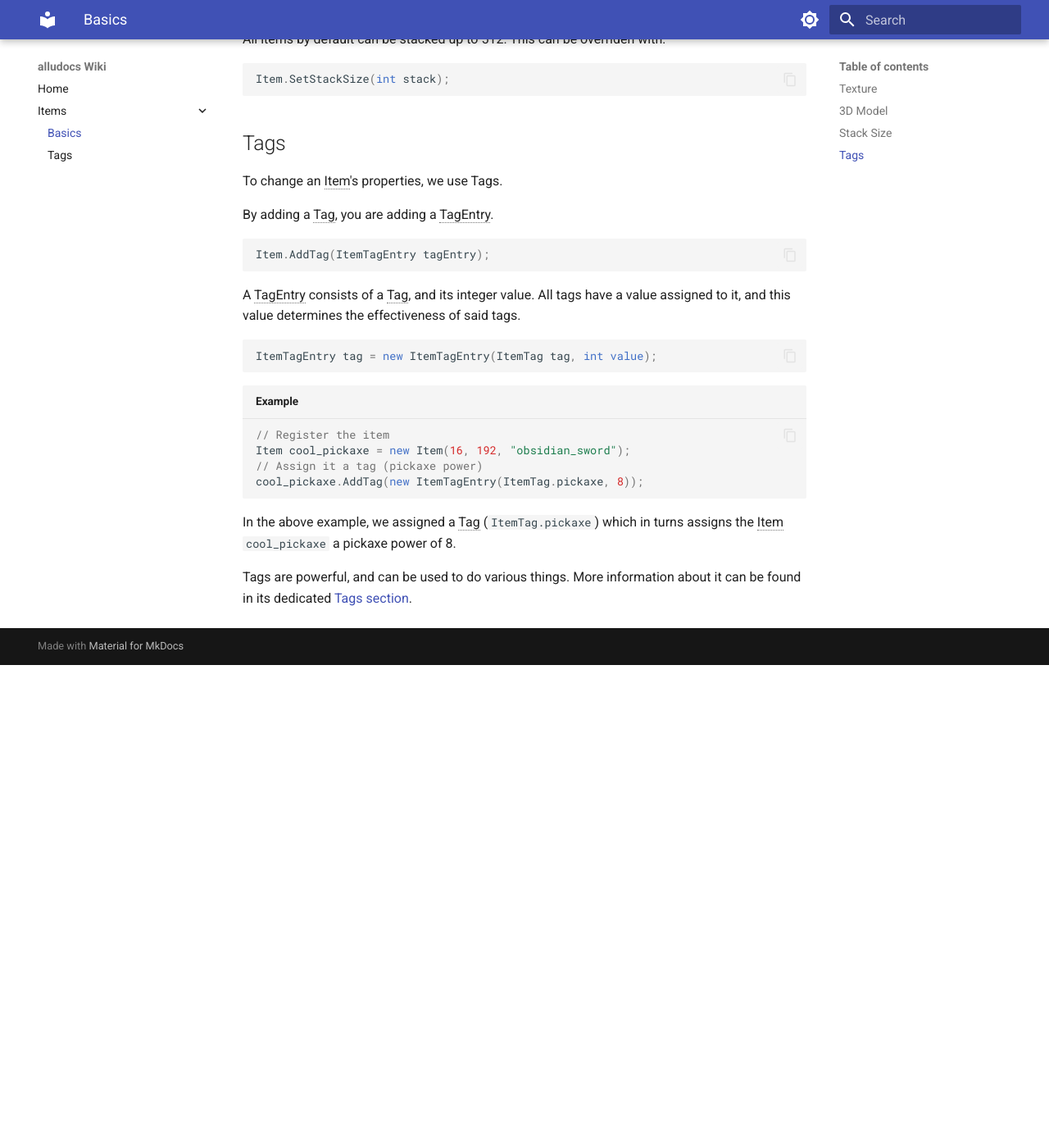
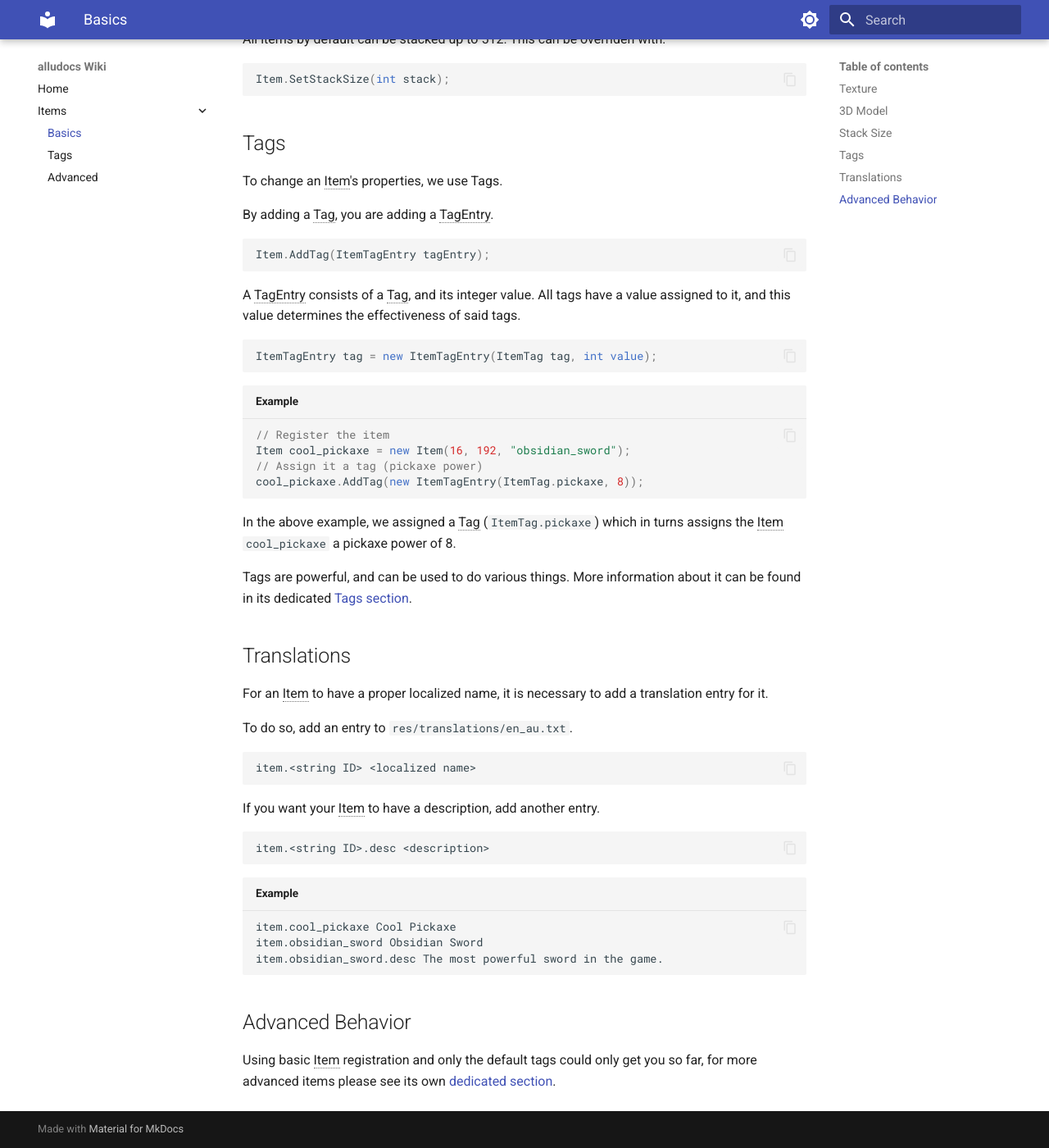
Before and after one commit to FishiaTee/alludocs, an MkDocs documentation site: the page built from docs/items/items.md, in a window 1280 px wide and 1400 px high, scrolled down 1189 px. Shown: the whole window at 82% size. Built offline with MkDocs 1.6.1 and Material for MkDocs 9.7.7, drawn with Linux system fonts in a browser that asks for light colours; before the commit the page ends 2000 px from its top, so only the background shows below that.

Commit message:
a few updates

````diff
--- a/docs/items.md
+++ b/docs/items/items.md
@@ -70,7 +70,33 @@ cool_pickaxe.AddTag(new ItemTagEntry(ItemTag.pickaxe, 8));
 
 In the above example, we assigned a Tag (`ItemTag.pickaxe`) which in turns assigns the Item `cool_pickaxe` a pickaxe power of 8.
 
-Tags are powerful, and can be used to do various things. More information about it can be found in its dedicated [Tags section](items/tags.md).
+Tags are powerful, and can be used to do various things. More information about it can be found in its dedicated [Tags section](tags.md).
+
+## Translations
+
+For an Item to have a proper localized name, it is necessary to add a translation entry for it.
+
+To do so, add an entry to `res/translations/en_au.txt`.
+
+```
+item.<string ID> <localized name>
+```
+
+If you want your Item to have a description, add another entry.
+
+```
+item.<string ID>.desc <description>
+```
+
+``` title="Example"
+item.cool_pickaxe Cool Pickaxe
+item.obsidian_sword Obsidian Sword
+item.obsidian_sword.desc The most powerful sword in the game.
+```
+
+## Advanced Behavior
+
+Using basic Item registration and only the default tags could only get you so far, for more advanced items please see its own [dedicated section](advanced.md).
 
 *[Item]: PocketBlocks.Items.Item
 *[Tag]: PocketBlocks.Items.ItemTagTypes.ItemTag
--- a/mkdocs.yml
+++ b/mkdocs.yml
@@ -31,5 +31,6 @@ markdown_extensions:
 nav:
   - Home: index.md
   - Items:
-    - Basics: items.md
+    - Basics: items/items.md
     - Tags: items/tags.md
+    - Advanced: items/advanced.md
````
Also changed, not shown: docs/items/advanced.md (added, +88 -0 lines), docs/items/tags.md (+1 -1 lines).
